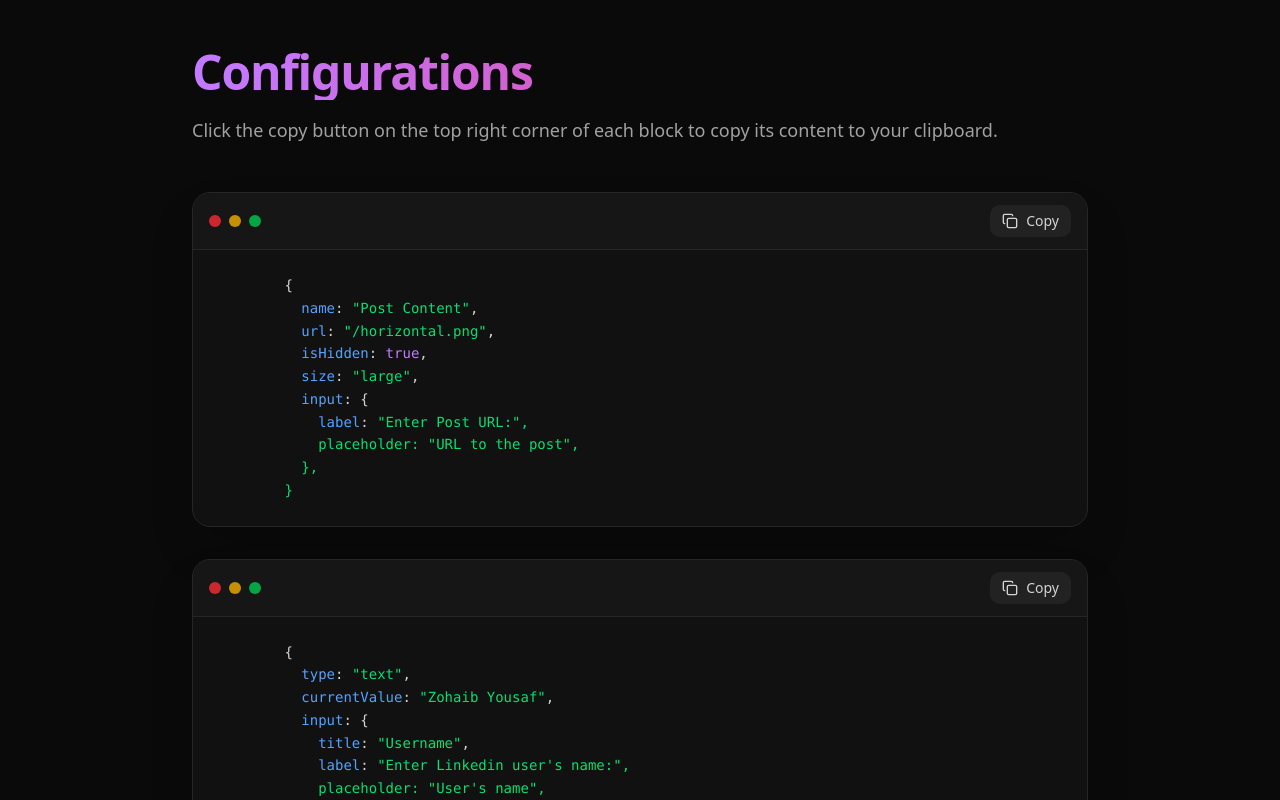
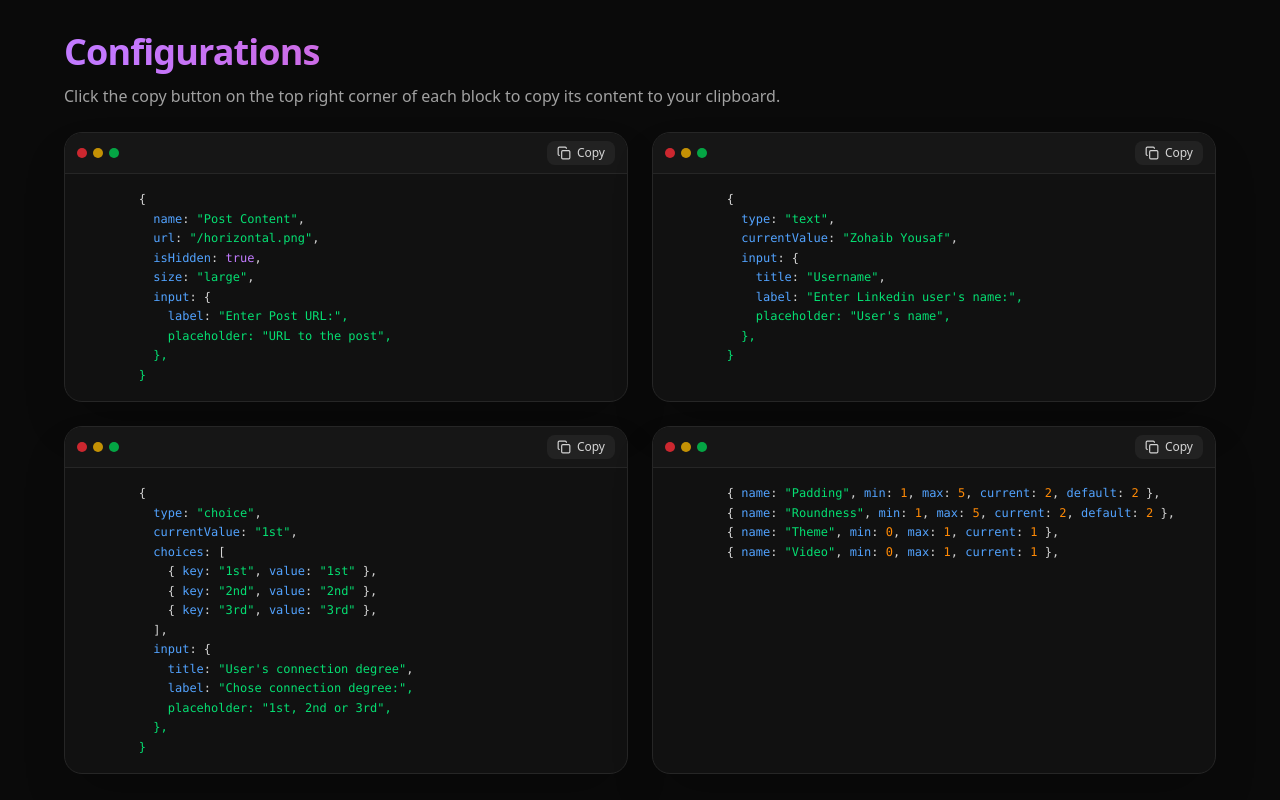
Before and after one commit to Its-Yasir/snap, a Next.js app: page /copy in a window 1280 px wide. Shown: the top 800 px of the page. Built offline with nearby package versions, Linux system fonts and the light colour scheme.

Commit message:
update: design of copy page

```diff
--- a/app/copy/page.tsx
+++ b/app/copy/page.tsx
@@ -72,49 +72,49 @@ export default function CopyPage() {
   };
 
   return (
-    <div className="min-h-screen bg-[#0a0a0a] text-white p-8 md:p-12 font-sans selection:bg-purple-500/30">
-      <div className="max-w-4xl mx-auto space-y-12">
-        <header className="space-y-4">
-          <h1 className="text-4xl md:text-5xl font-extrabold tracking-tight bg-linear-to-r from-purple-400 to-pink-600 bg-clip-text text-transparent pb-1">
+    <div className="min-h-screen bg-[#0a0a0a] text-white p-4 md:p-6 lg:p-8 font-sans flex flex-col justify-center selection:bg-purple-500/30">
+      <div className="max-w-6xl w-full mx-auto space-y-6">
+        <header className="space-y-2">
+          <h1 className="text-3xl md:text-4xl font-extrabold tracking-tight bg-linear-to-r from-purple-400 to-pink-600 bg-clip-text text-transparent pb-1">
             Configurations
           </h1>
-          <p className="text-neutral-400 text-lg">
+          <p className="text-neutral-400 text-base">
             Click the copy button on the top right corner of each block to copy
             its content to your clipboard.
           </p>
         </header>
 
-        <div className="grid gap-8">
+        <div className="grid grid-cols-1 md:grid-cols-2 gap-4 lg:gap-6">
           {codeBlocks.map((code, index) => (
             <div
               key={index}
               className="group relative bg-[#111] rounded-2xl border border-neutral-800 overflow-hidden shadow-2xl transition-all duration-300 hover:border-neutral-700 hover:shadow-purple-500/10"
             >
-              <div className="flex justify-between items-center px-4 py-3 bg-[#161616] border-b border-neutral-800">
-                <div className="flex gap-2 items-center">
-                  <div className="w-3 h-3 rounded-full bg-red-500/80"></div>
-                  <div className="w-3 h-3 rounded-full bg-yellow-500/80"></div>
-                  <div className="w-3 h-3 rounded-full bg-green-500/80"></div>
+              <div className="flex justify-between items-center px-3 py-2 bg-[#161616] border-b border-neutral-800">
+                <div className="flex gap-1.5 items-center">
+                  <div className="w-2.5 h-2.5 rounded-full bg-red-500/80"></div>
+                  <div className="w-2.5 h-2.5 rounded-full bg-yellow-500/80"></div>
+                  <div className="w-2.5 h-2.5 rounded-full bg-green-500/80"></div>
                 </div>
                 <button
                   onClick={() => handleCopy(code, index)}
-                  className="flex items-center gap-2 px-3 py-1.5 rounded-lg bg-white/5 hover:bg-white/10 text-neutral-300 transition-all text-sm font-medium"
+                  className="flex items-center gap-1.5 px-2.5 py-1 rounded-md bg-white/5 hover:bg-white/10 text-neutral-300 transition-all text-xs font-medium"
                 >
                   {copiedIndex === index ? (
                     <>
-                      <Check className="w-4 h-4 text-emerald-400" />
+                      <Check className="w-3.5 h-3.5 text-emerald-400" />
                       <span className="text-emerald-400">Copied</span>
                     </>
                   ) : (
                     <>
-                      <Copy className="w-4 h-4" />
+                      <Copy className="w-3.5 h-3.5" />
                       <span>Copy</span>
                     </>
                   )}
                 </button>
               </div>
-              <div className="p-6 overflow-x-auto">
-                <pre className="font-mono text-[13.5px] sm:text-sm leading-relaxed text-neutral-300">
+              <div className="p-4 overflow-x-auto">
+                <pre className="font-mono text-[11px] sm:text-xs leading-relaxed text-neutral-300">
                   <code
                     dangerouslySetInnerHTML={{ __html: renderCode(code) }}
                   />
```
